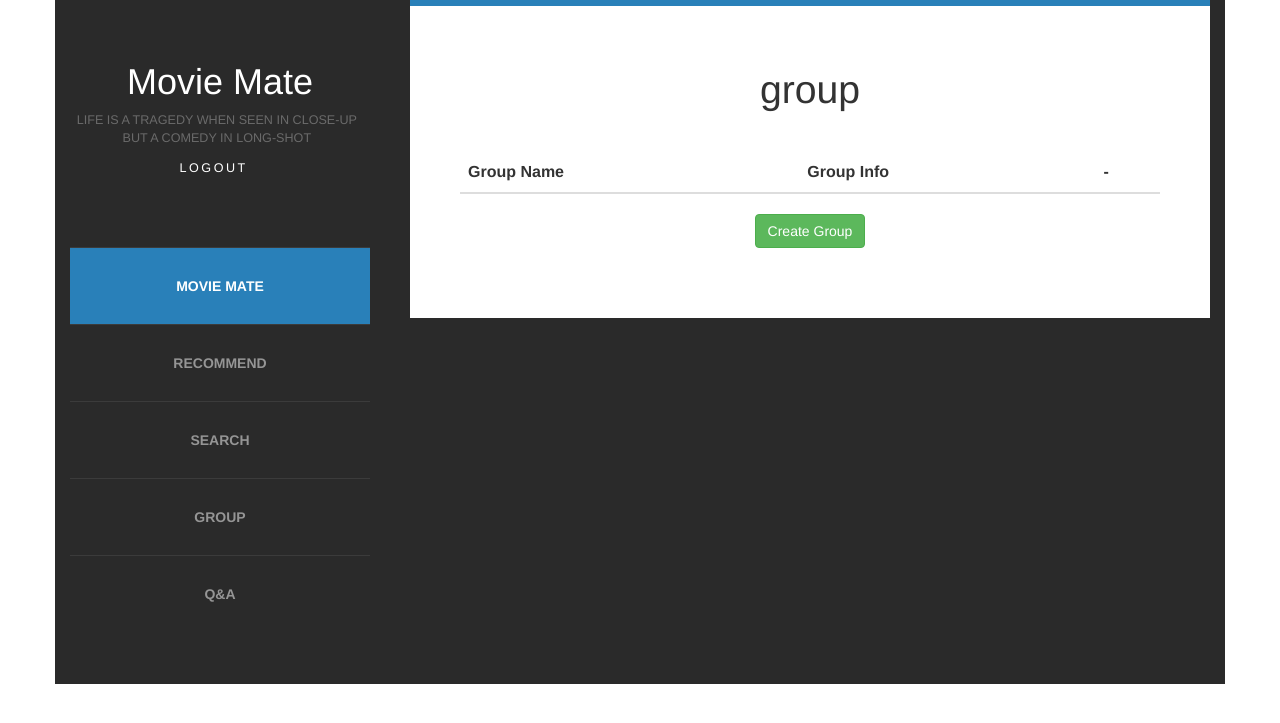
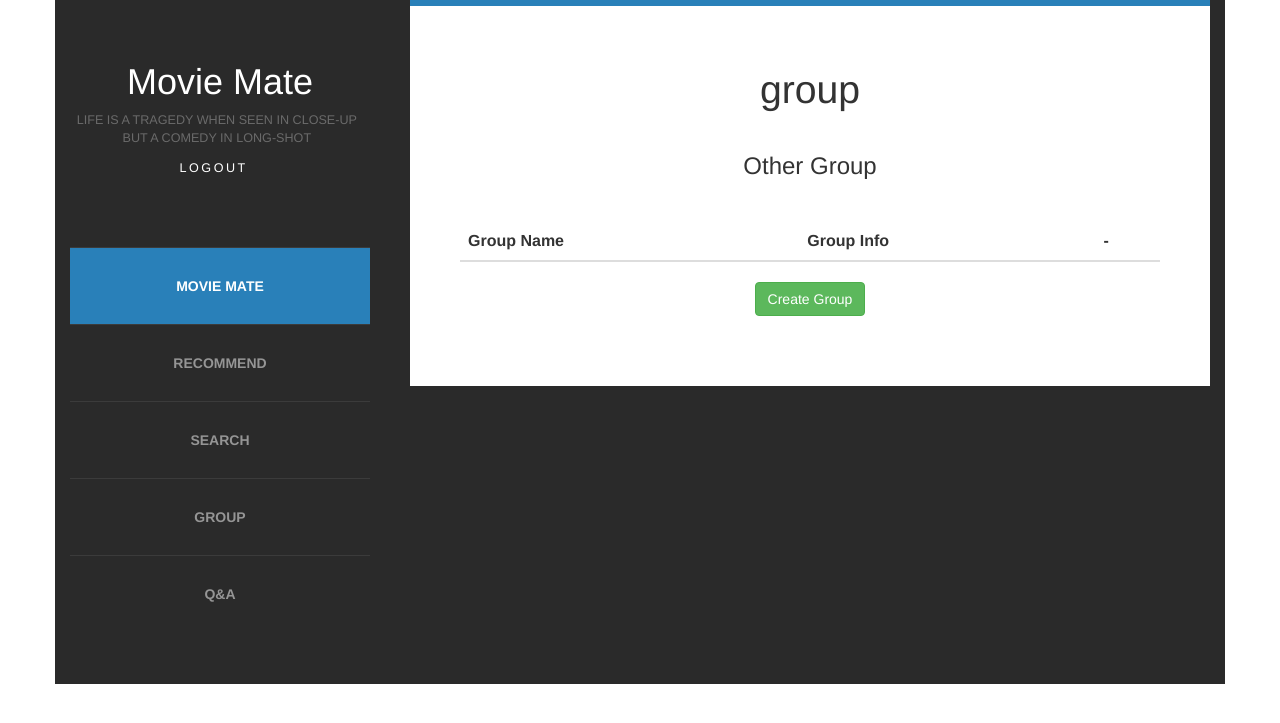
Before and after one commit to uoyssim/dbst, a Django app: page /group/ in a window 1280 px wide. Shown: the top 723 px of the page. Run offline with Django 3.2, Linux system fonts and the light colour scheme; the visitor is signed in with stand-in values (Sample User, id 1); data that the repository does not hold is empty; some libraries are stand-ins or nearby versions.

```diff
--- a/blog/models.py
+++ b/blog/models.py
@@ -46,9 +46,13 @@ class Group(models.Model):
     group_name = models.CharField(max_length=50)
     group_info = models.TextField()
     like = models.IntegerField()
-
     def __str__(self):
         return self.group_name
+
+class Group_auth(models.Model):
+    user_id = models.IntegerField(primary_key=True)
+    group_id = models.IntegerField(primary_key=True)
+    auth = models.CharField(max_length=1)
 
 class Director(models.Model):
 	director_id = models.IntegerField(primary_key=True)
--- a/blog/templates/blog/group.html
+++ b/blog/templates/blog/group.html
@@ -5,6 +5,33 @@
     <h2>GROUP</h2>
 </div>
 {% if user.is_authenticated %}
+{% if my_group_list is not None %}
+<div class="title">
+    <h3>My Group</h3>
+</div>
+<table class="table">
+    <thead>
+        <tr>
+            <th>Group Name</th>
+            <th>Group Info</th>
+            <th>-</th>
+        <tr>
+    </thead>
+    <tbody>
+        {% for my_group in my_group_list %}
+        <tr>
+            <td>{{my_group.group_name}}</td>
+            <td>{{my_group.group_info}}</td>
+            <td><a href="{% url 'group_in' my_group.group_id %}" class="btn btn-default">들어가기</a><td>
+        </tr>
+        {% endfor %}
+    </tbody>
+</table>
+<br><br>
+{% endif %}
+<div class="title">
+    <h3>Other Group</h3>
+</div>
 <table class="table">
     <thead>
         <tr>
--- a/blog/templates/blog/template.html
+++ b/blog/templates/blog/template.html
@@ -9,7 +9,6 @@
 <link href="{% static 'fonts/fontawesome-webfont.svg' %}" rel="stylesheet" type="text/css" media="all" />
 <link href="{% static 'css/default.css' %}" rel="stylesheet" type="text/css"/>
 <link href="{% static 'css/fonts.css' %}" rel="stylesheet" type="text/css"/>
-<link href="{% static 'fonts/FontAwesome.eot' %}" rel="stylesheet" type="text/css" media="all" />
 <!-- Bootstrap -->
 <link rel="stylesheet" href="https://maxcdn.bootstrapcdn.com/bootstrap/3.3.7/css/bootstrap.min.css">
 <script src="https://ajax.googleapis.com/ajax/libs/jquery/3.2.1/jquery.min.js"></script>
--- a/blog/urls.py
+++ b/blog/urls.py
@@ -18,11 +18,12 @@ urlpatterns = [
     url(r'^group/$', views.group, name="group"),
     url(r'^group/create/$', views.group_create, name="group_create"),
     url(r'^group/create/db/$', views.group_create_db, name="group_create_db"),
-    url(r'^actor_info/(?P<actorID>[0-9.]+)/$', views.actor_info),
+    url(r'^group/in/(?P<groupID>[0-9]+)/$', views.group_in, name="group_in"),
+    url(r'^actor_info/(?P<actorID>[0-9]+)/$', views.actor_info),
     url(r'^login/', login, name="login"),
     url(r'^logout/', logout, {'next_page': 'index', }, name="logout"),
     url(r'^signup/', views.signup, name="signup"),
-	url(r'^movie_info/(?P<movieID>[0-9.]+)/$', views.movie_info),
+	url(r'^movie_info/(?P<movieID>[0-9]+)/$', views.movie_info),
 	url(r'^search/',views.search),
 	url(r'^director_info/(?P<directorID>[0-9.]+)/$', views.director_info),
 ]
--- a/blog/views.py
+++ b/blog/views.py
@@ -4,12 +4,8 @@ from django.shortcuts import render, redirect, get_object_or_404
 from django.utils import timezone
 import pytz
 from .forms import UpdateDev
-from .models import Log
-from .models import Dev
-from .models import Group
-from .models import Actor
-from .models import Movie
-from .models import Director
+from .models import Log, Dev
+from .models import Group, Group_auth, Actor, Movie, Director
 from django.contrib.auth.models import User
 from django.contrib.auth import login, authenticate
 from .forms import LoginForm, SignUpForm
@@ -19,8 +15,22 @@ import os
 from sendgrid.helpers.mail import *
 
 def group(request):
-
-    return render(request, 'blog/group.html', {})
+    if request.user.is_authenticated():
+        try:
+            my_groups = Group_auth.objects.get(user_id = request.user.id)
+        except:
+            my_groups = None
+        if my_groups is not None:
+            my_group_id = my_groups.group_id
+            my_group_list = Group.objects.filter(group_id = my_group_id)
+            group_list = Group.objects.exclude(group_id__in = my_group_list)
+            return render(request, 'blog/group.html', {'group_list': group_list, 'my_group_list': my_group_list})
+        else:
+            group_list = Group.objects.all()
+            return render(request, 'blog/group.html', {'group_list': group_list})
+    else:
+        group_list = Group.objects.all()
+        return render(request, 'blog/group.html', {'group_list': group_list})
 
 def group_create(request):
     return render(request, 'blog/group_create.html', {})
@@ -29,6 +39,10 @@ def group_create_db(request):
     if request.method == "POST":
         Group.objects.create(group_name=request.POST.get('group_name', None), group_info=request.POST.get('group_info',None), like=0);
     return redirect('/group/')
+
+def group_in(request, groupID):
+
+    return render(request, 'blog/group_in.html', {})
 
 def index(request):
     return render(request, 'blog/index.html', {})
@@ -46,31 +60,24 @@ def log_setting(request):
     return render(request, 'blog/log_setting.html', {'devs': devs})
 
 def actor_info(request, actorID):
-	#if request.method == "POST":
-	#	temp = Actor.objects.get(pk=request.POST.get('actorID',None))
 	temp = Actor.objects.get(pk = actorID)
-
 	return render(request, 'blog/actor_info.html', {'actor': temp})
 
 def movie_info(request, movieID):
 	temp = Movie.objects.get(pk = movieID)
-
 	return render(request, 'blog/movie_info.html', {'movie': temp})
 
 def director_info(request, directorID):
 	temp = Director.objects.get(pk = directorID)
-
 	return render(request, 'blog/director_info.html', {'director': temp})
 
 def search(request):
-	#메뉴에서 처음 들어갈때
 	if request.POST.get('name',None) is None :
 		return render(request, 'blog/search.html',{})
 	else :
 		actorTemp = Actor.objects.filter(name__contains = request.POST.get('name',None))
 		movieTemp = Movie.objects.filter(title_kor__contains = request.POST.get('name',None))
 		directorTemp = Director.objects.filter(name__contains = request.POST.get('name',None))
-		#print(temp)
 		if actorTemp.count() + movieTemp.count() + directorTemp.count() > 0 :
 			return render(request, 'blog/search.html', {'actors': actorTemp, 'movies': movieTemp, 'directors':directorTemp})
 		else :
```
Also changed, not shown: blog/templates/blog/group_in.html (+11 -0 lines), blog/migrations/0004_actor_director_group_group_auth_movie_posting.py (added).
